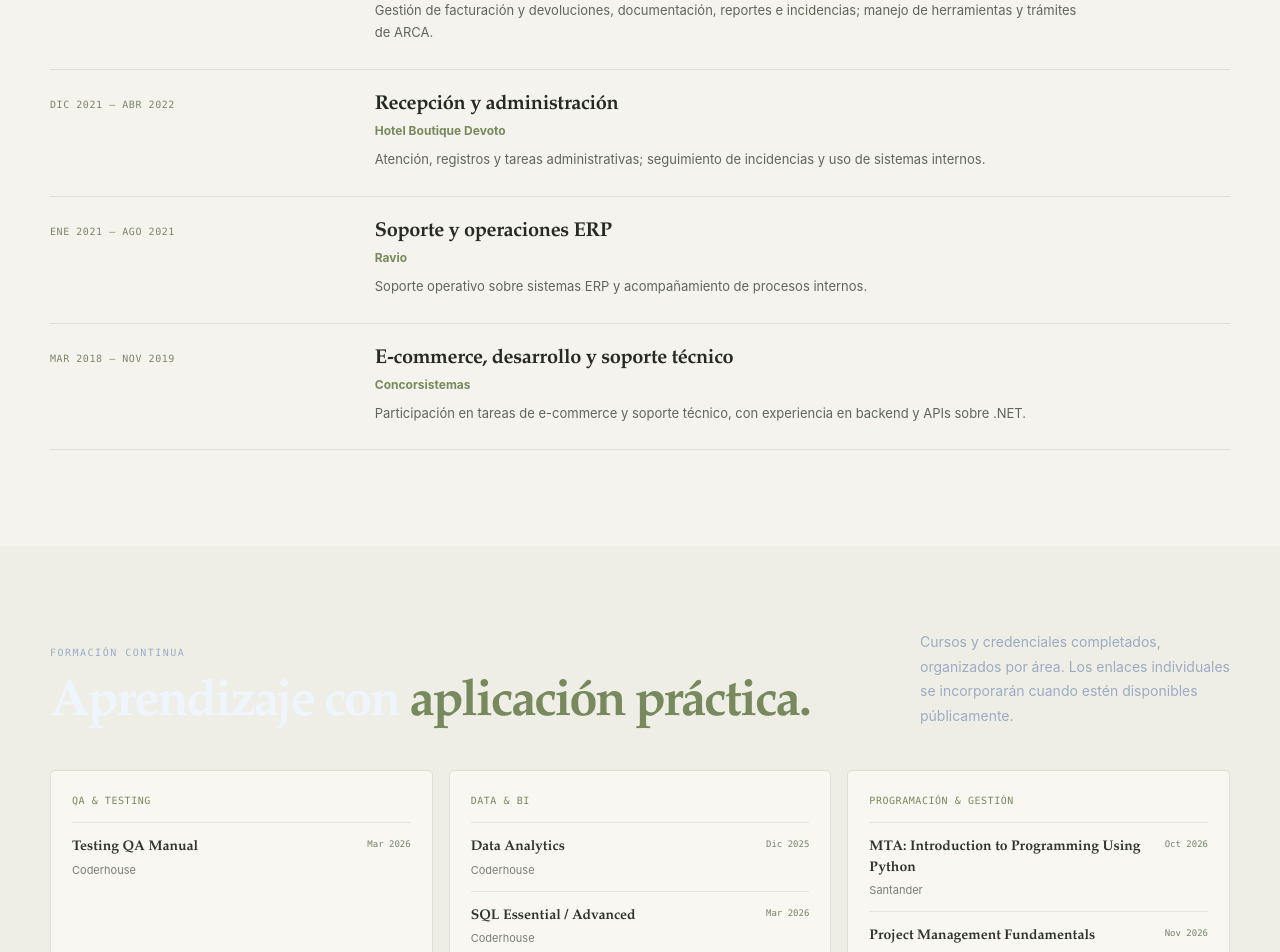
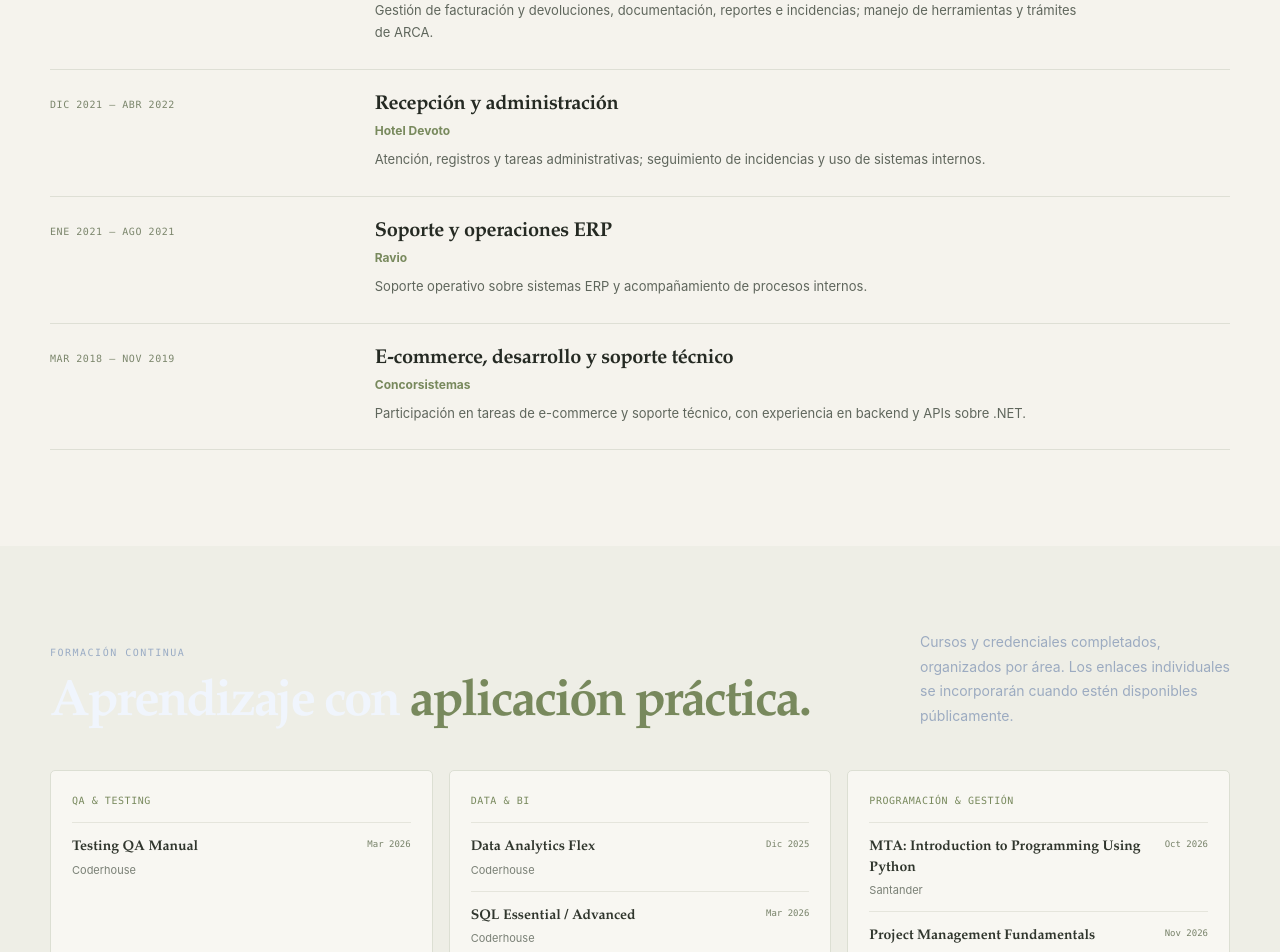
Before and after one commit to agustiininicabral/portfolio-agustin, a React (Vite) app: page / in a window 1280 px wide. Shown: the part 1380-2332 px from the top of the page. Built offline with nearby package versions, Linux system fonts and the light colour scheme.

Commit message:
Align experience and course titles with verified records

```diff
--- a/src/App.jsx
+++ b/src/App.jsx
@@ -66,14 +66,14 @@ const featuredProjects = projects.filter((project) => featuredProjectIds.has(pro
 const experience = [
   { period: 'SEP 2024 — ABR 2025', role: 'Administrativo de Auditoría', company: 'Farmafe', detail: 'Revisión y carga de documentación de facturación, recetas y obras sociales; detección de inconsistencias y preparación de reportes.' },
   { period: 'ABR 2022 — NOV 2023', role: 'Auxiliar administrativo', company: 'COTO', detail: 'Gestión de facturación y devoluciones, documentación, reportes e incidencias; manejo de herramientas y trámites de ARCA.' },
-  { period: 'DIC 2021 — ABR 2022', role: 'Recepción y administración', company: 'Hotel Boutique Devoto', detail: 'Atención, registros y tareas administrativas; seguimiento de incidencias y uso de sistemas internos.' },
+  { period: 'DIC 2021 — ABR 2022', role: 'Recepción y administración', company: 'Hotel Devoto', detail: 'Atención, registros y tareas administrativas; seguimiento de incidencias y uso de sistemas internos.' },
   { period: 'ENE 2021 — AGO 2021', role: 'Soporte y operaciones ERP', company: 'Ravio', detail: 'Soporte operativo sobre sistemas ERP y acompañamiento de procesos internos.' },
   { period: 'MAR 2018 — NOV 2019', role: 'E-commerce, desarrollo y soporte técnico', company: 'Concorsistemas', detail: 'Participación en tareas de e-commerce y soporte técnico, con experiencia en backend y APIs sobre .NET.' },
 ]
 
 const credentials = [
   { group: 'QA & TESTING', items: [['Testing QA Manual', 'Coderhouse', 'Mar 2026']] },
-  { group: 'DATA & BI', items: [['Data Analytics', 'Coderhouse', 'Dic 2025'], ['SQL Essential / Advanced', 'Coderhouse', 'Mar 2026'], ['Power BI Intermedio: Análisis y Modelado de Datos', 'Santander', 'Sep 2026']] },
+  { group: 'DATA & BI', items: [['Data Analytics Flex', 'Coderhouse', 'Dic 2025'], ['SQL Essential / Advanced', 'Coderhouse', 'Mar 2026'], ['Power BI Intermedio: Análisis y Modelado de Datos', 'Santander', 'Sep 2026']] },
   { group: 'PROGRAMACIÓN & GESTIÓN', items: [['MTA: Introduction to Programming Using Python', 'Santander', 'Oct 2026'], ['Project Management Fundamentals', 'IBM', 'Nov 2026']] },
 ]
 
```
